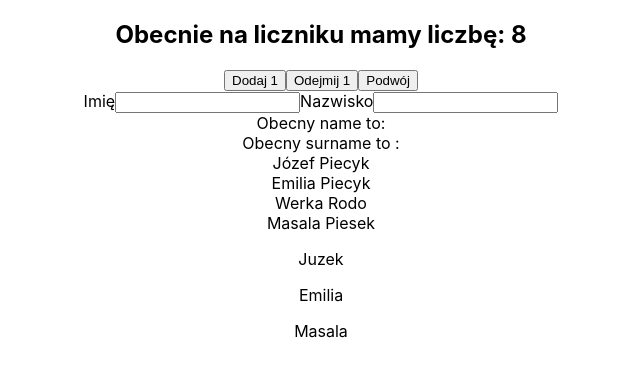
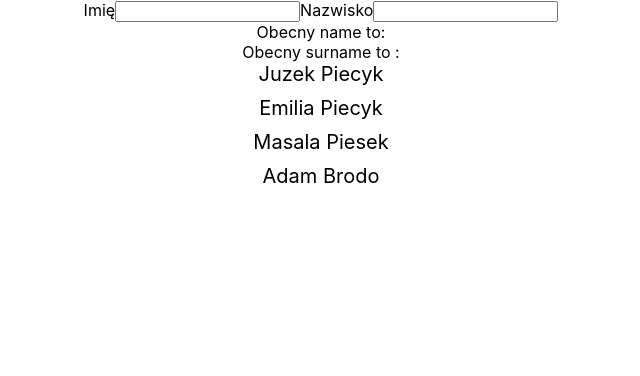
Before and after one commit to masives/taste-react, a React (Create React App) app: page / in a window 1280 px wide. Shown: the top 376 px of the page, without its empty margins (319-959 px from the left). Built offline with nearby package versions, Linux system fonts and the light colour scheme; the HTML template or start-up script is replaced by a standard one.

Commit message:
add mapping

```diff
--- a/src/App.js
+++ b/src/App.js
@@ -10,22 +10,17 @@ const users = [
   { name: 'Juzek', surname: 'Piecyk' },
   { name: 'Emilia', surname: 'Piecyk' },
   { name: 'Masala', surname: 'Piesek' },
+  { name: 'Adam', surname: 'Brodo' },
 ];
 
 class App extends React.Component {
   render() {
     return (
       <div className="App">
-        <CounterButtons />
         <Searchbar />
-        <User name="Józef" surname="Piecyk" />
-        <User name="Emilia" surname="Piecyk" />
-        <User name="Werka" surname="Rodo" />
-        <User name="Masala" surname="Piesek" />
-
         {users.map((user) => {
           console.log(user);
-          return <p>{user.name}</p>;
+          return <User name={user.name} surname={user.surname} />;
         })}
       </div>
     );
--- a/src/components/User.js
+++ b/src/components/User.js
@@ -4,7 +4,7 @@ class User extends React.Component {
   render() {
     const { name, surname } = this.props;
     return (
-      <div>
+      <div style={{ fontSize: '20px', marginBottom: '10px' }}>
         {name} {surname}
       </div>
     );
```
